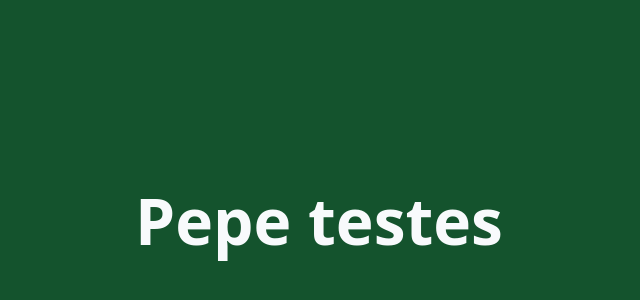
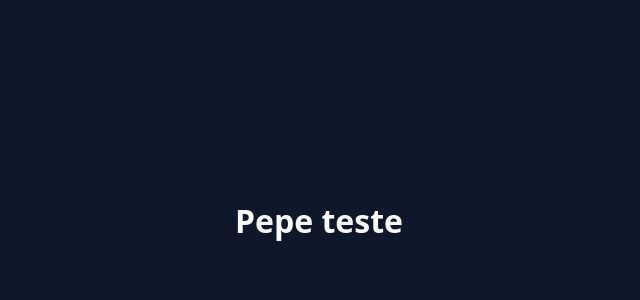
Before and after one commit to Pepe-6798/pepe-teste, a plain HTML site: page index.html in a window 1280 px wide. Shown: the part 180-480 px from the top of the page, without its empty margins (321-961 px from the left). Drawn offline with Linux system fonts and the light colour scheme.

Commit message:
Update background color and heading size in index.html

```diff
--- a/index.html
+++ b/index.html
@@ -12,13 +12,13 @@ display:	flex;
 align-items:	center;
 justify-content:	center;
 font-family:	system-ui,	sans-serif;
-background:	#14532d;
+background:	#0f172a;
 color:	#f8fafc;
 }
-h1	{	font-size:	4rem;	}
+h1	{	font-size:	2rem;	}
 </style>
 </head>
 <body>
-<h1>Pepe	testes</h1>
+<h1>Pepe	teste</h1>
 </body>
 </html>
```
